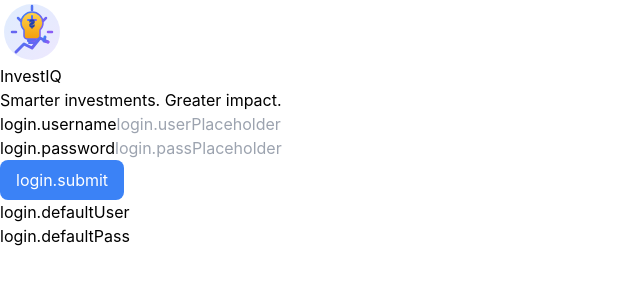
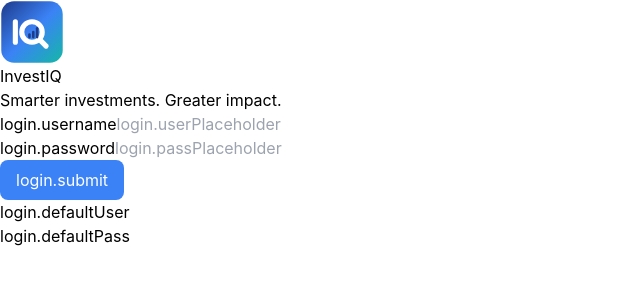
Before and after one commit to ellcsuns/tech-budget-management, a React (Vite) app in the folder frontend/: page /login in a window 1280 px wide. Shown: the top 300 px of the page, without its empty margins (0-640 px from the left). Built offline with nearby package versions, Linux system fonts and the light colour scheme; no server answers.

Commit message:
feat: implement budget restrictions and partial compensation

```diff
--- a/frontend/src/components/icons/Logo.tsx
+++ b/frontend/src/components/icons/Logo.tsx
@@ -1,52 +1,37 @@
 export default function Logo({ size = 40 }: { size?: number }) {
   return (
-    <svg width={size} height={size} viewBox="0 0 64 64" fill="none" xmlns="http://www.w3.org/2000/svg">
+    <svg width={size} height={size} viewBox="0 0 100 100" fill="none" xmlns="http://www.w3.org/2000/svg">
       <defs>
-        <linearGradient id="logoGrad" x1="0%" y1="0%" x2="100%" y2="100%">
-          <stop offset="0%" stopColor="#3B82F6" />
-          <stop offset="50%" stopColor="#6366F1" />
-          <stop offset="100%" stopColor="#8B5CF6" />
-        </linearGradient>
-        <linearGradient id="glowGrad" x1="0%" y1="0%" x2="100%" y2="100%">
-          <stop offset="0%" stopColor="#60A5FA" stopOpacity="0.2" />
-          <stop offset="100%" stopColor="#A78BFA" stopOpacity="0.2" />
-        </linearGradient>
-        <linearGradient id="bulbGrad" x1="0%" y1="0%" x2="0%" y2="100%">
-          <stop offset="0%" stopColor="#FCD34D" />
-          <stop offset="100%" stopColor="#F59E0B" />
+        <linearGradient id="bgGrad" x1="0%" y1="0%" x2="100%" y2="100%">
+          <stop offset="0%" stopColor="#1e3a8a" />
+          <stop offset="50%" stopColor="#3b82f6" />
+          <stop offset="100%" stopColor="#14b8a6" />
         </linearGradient>
       </defs>
 
-      {/* Background glow circle */}
-      <circle cx="32" cy="32" r="28" fill="url(#glowGrad)" />
+      {/* Rounded square background with gradient */}
+      <rect x="2" y="2" width="96" height="96" rx="20" fill="url(#bgGrad)" />
 
-      {/* Light bulb body - representing intelligence */}
-      <path d="M32 12C26 12 21 17 21 23C21 26 22 28 24 30L24 36C24 37.5 25.5 39 27 39L37 39C38.5 39 40 37.5 40 36L40 30C42 28 43 26 43 23C43 17 38 12 32 12Z"
-        fill="url(#bulbGrad)" stroke="url(#logoGrad)" strokeWidth="1.5" />
+      {/* Letter "I" */}
+      <rect x="20" y="30" width="8" height="40" rx="4" fill="white" />
 
-      {/* Bulb filament */}
-      <path d="M32 16L32 24M28 20L36 20"
-        stroke="url(#logoGrad)" strokeWidth="2" strokeLinecap="round" />
+      {/* Letter "Q" - outer circle */}
+      <path d="M 50 30
+               A 20 20 0 1 1 50 70
+               A 20 20 0 1 1 50 30
+               M 50 38
+               A 12 12 0 1 0 50 62
+               A 12 12 0 1 0 50 38"
+            fill="white" fillRule="evenodd" />
 
-      {/* Light rays - intelligence radiating */}
-      <path d="M32 6L32 10M18 18L21 21M46 18L43 21M12 32L16 32M52 32L48 32"
-        stroke="url(#logoGrad)" strokeWidth="2.5" strokeLinecap="round" />
+      {/* Q tail/handle */}
+      <path d="M 62 62 L 72 72"
+            stroke="white" strokeWidth="8" strokeLinecap="round" />
 
-      {/* Bulb base */}
-      <rect x="27" y="39" width="10" height="3" rx="1" fill="url(#logoGrad)" />
-      <rect x="28" y="42" width="8" height="2" rx="1" fill="url(#logoGrad)" />
-
-      {/* Growth arrow - investment growth */}
-      <path d="M16 52L24 44L32 48L40 38L48 42"
-        stroke="url(#logoGrad)" strokeWidth="3" strokeLinecap="round" strokeLinejoin="round" />
-
-      {/* Arrow head */}
-      <path d="M48 42L44 41L45 37"
-        stroke="url(#logoGrad)" strokeWidth="3" strokeLinecap="round" strokeLinejoin="round" />
-
-      {/* Dollar sign in bulb - investment */}
-      <path d="M32 20L32 28M30 22C30 21 31 20 32 20C33 20 34 21 34 22C34 23 33 23.5 32 23.5C31 23.5 30 24 30 25C30 26 31 27 32 27C33 27 34 26 34 25"
-        stroke="#1E40AF" strokeWidth="1.5" strokeLinecap="round" />
+      {/* Growth bars inside Q */}
+      <rect x="44" y="52" width="4" height="8" rx="2" fill="#1e3a8a" />
+      <rect x="50" y="48" width="4" height="12" rx="2" fill="#1e3a8a" />
+      <rect x="56" y="42" width="4" height="18" rx="2" fill="#1e3a8a" />
     </svg>
   );
 }
```
